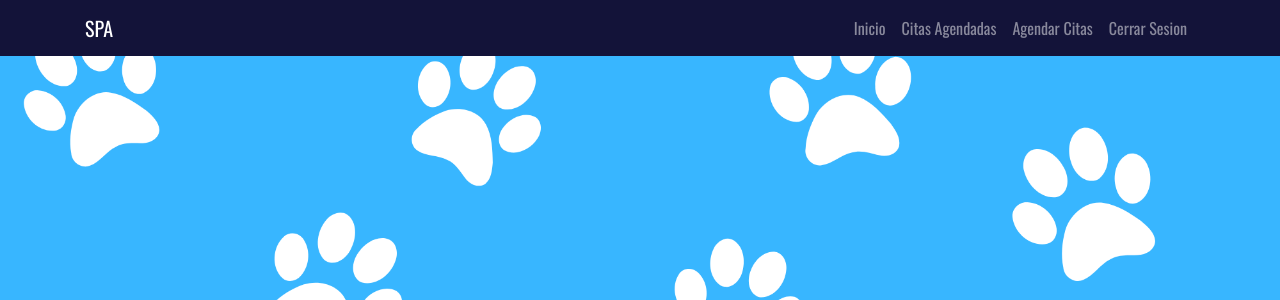
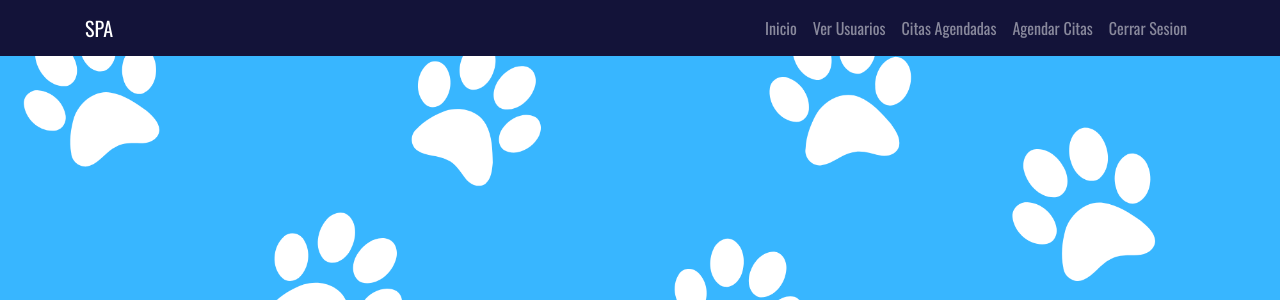
Before and after one commit to SaickVectrum/Modulos, a Node server app: page / in a window 1280 px wide. Shown: the top 300 px of the page. Run offline with Node 20, Linux system fonts and the light colour scheme; the visitor is signed in with stand-in values (Sample User, id 1); some libraries are stand-ins or nearby versions.

Commit message:
cuarto commit

```diff
--- a/src/views/partials/navigation.hbs
+++ b/src/views/partials/navigation.hbs
@@ -10,6 +10,9 @@
       {{#ifadmin user}}
           <li class="nav-item">
         <a href="/adminprofile" class="nav-link" >Inicio</a>
+      </li>
+      <li class="nav-item">
+        <a href="/links/viewusers" class="nav-link">Ver Usuarios</a>
       </li>
       <li class="nav-item">
         <a href="/links/listadmin" class="nav-link">Citas Agendadas</a>
```
